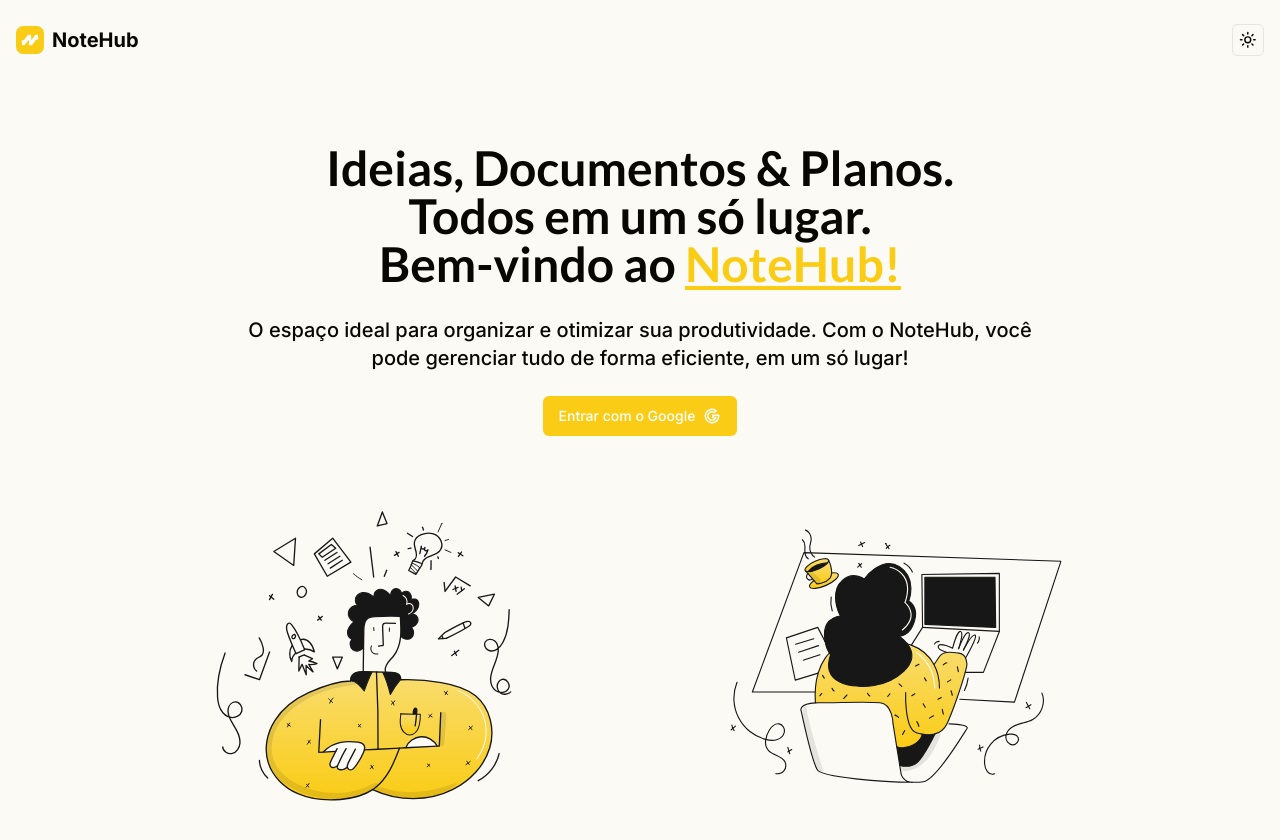
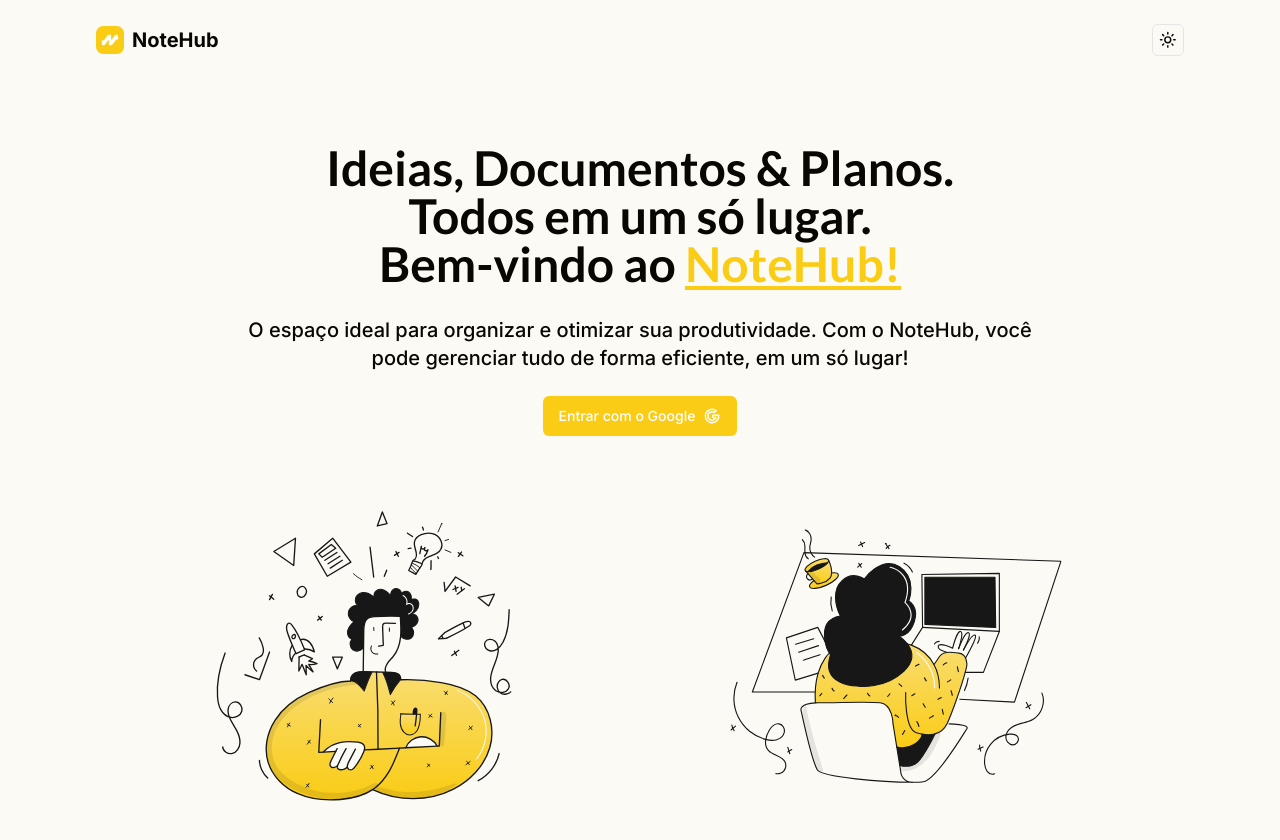
Before and after one commit to duardodev/notehub, a Next.js app: page / in a window 1280 px wide. Shown: the top 840 px of the page. Built offline with nearby package versions, Linux system fonts and the light colour scheme; no server answers.

Commit message:
refactor: adjust max width

```diff
--- a/src/app/(home)/components/header.tsx
+++ b/src/app/(home)/components/header.tsx
@@ -11,7 +11,7 @@ export function Header() {
 
   return (
     <motion.header
-      className="h-20 mx-auto max-w-[1300px] px-4 flex items-center justify-between"
+      className="h-20 mx-auto max-w-[1120px] px-4 flex items-center justify-between"
       initial={{ opacity: 0, y: -100 }}
       animate={{ opacity: 1, y: 0 }}
       transition={{ duration: 0.5 }}
```
